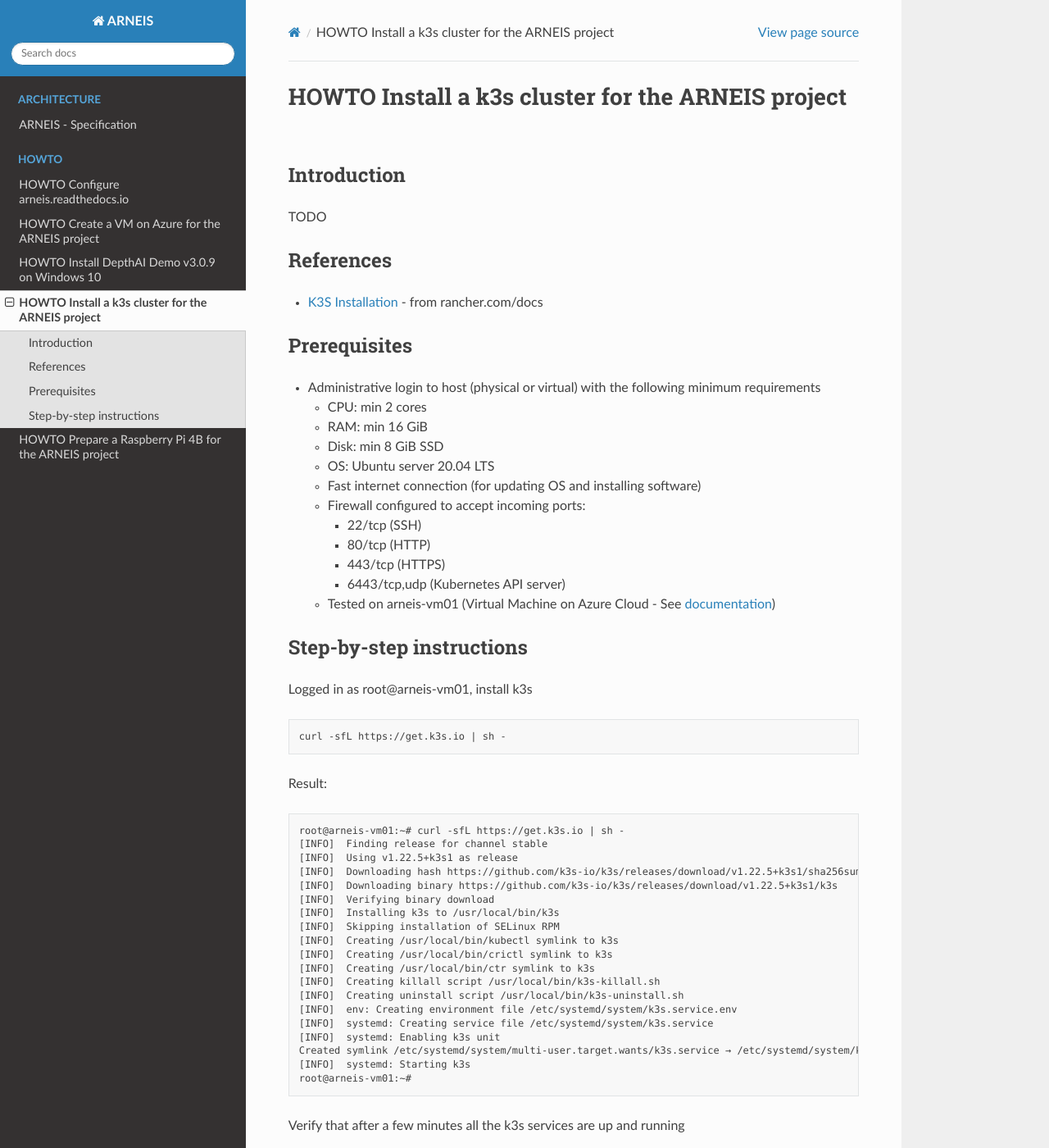
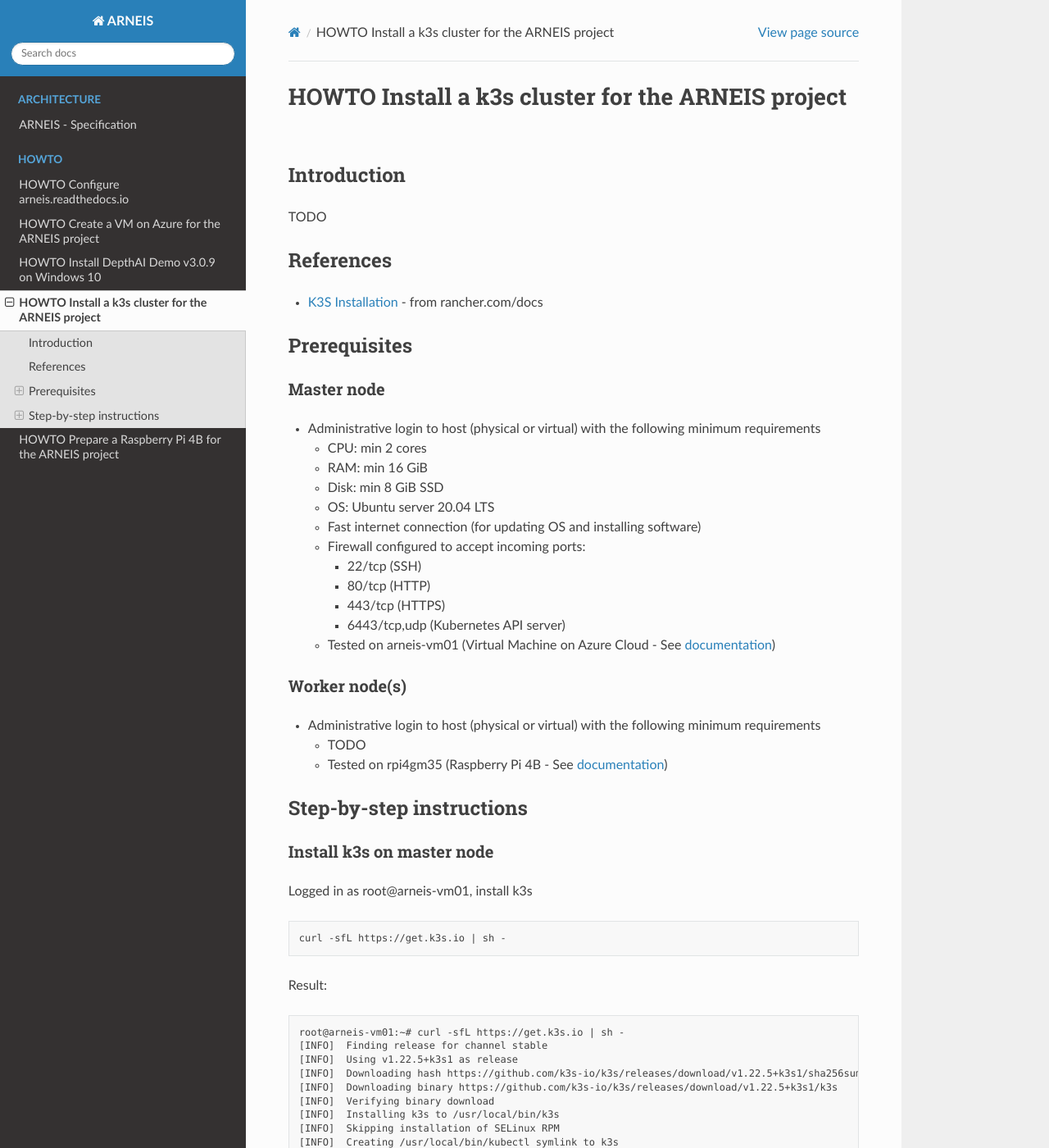
Before and after one commit to B-AROL-O/ARNEIS, a Sphinx documentation site: the page built from docs/howto/howto-install-k3s-for-arneis.md, in a window 1280 px wide and 1400 px high. Shown: the whole window at 82% size. Built offline with Sphinx 7.4.7 and the Read the Docs theme 2.0.0, drawn with Linux system fonts in a browser that asks for light colours; some of the changed text lies outside the part shown.

Commit message:
Add section: Install k3s on worker node(s)
Signed-off-by: Macario Gianpaolo <gmacario@gmail.com>

````diff
--- a/docs/howto/howto-install-k3s-for-arneis.md
+++ b/docs/howto/howto-install-k3s-for-arneis.md
@@ -12,6 +12,8 @@
 
 ## Prerequisites
 
+### Master node
+
 * Administrative login to host (physical or virtual) with the following minimum requirements
   - CPU: min 2 cores
   - RAM: min 16 GiB
@@ -25,7 +27,15 @@
     - 6443/tcp,udp (Kubernetes API server)
   - Tested on arneis-vm01 (Virtual Machine on Azure Cloud - See [documentation](howto-create-vm-on-azure.md))
 
+### Worker node(s)
+
+* Administrative login to host (physical or virtual) with the following minimum requirements
+  - TODO
+  - Tested on rpi4gm35 (Raspberry Pi 4B - See [documentation](howto-prepare-rpi4b-for-arneis.md))
+
 ## Step-by-step instructions
+
+### Install k3s on master node
 
 Logged in as root@arneis-vm01, install k3s
 
@@ -104,6 +114,8 @@
 root@arneis-vm01:~#
 ```
 
+### Install k3s on worker node(s)
+
 TODO
 
 <!-- EOF -->
````
